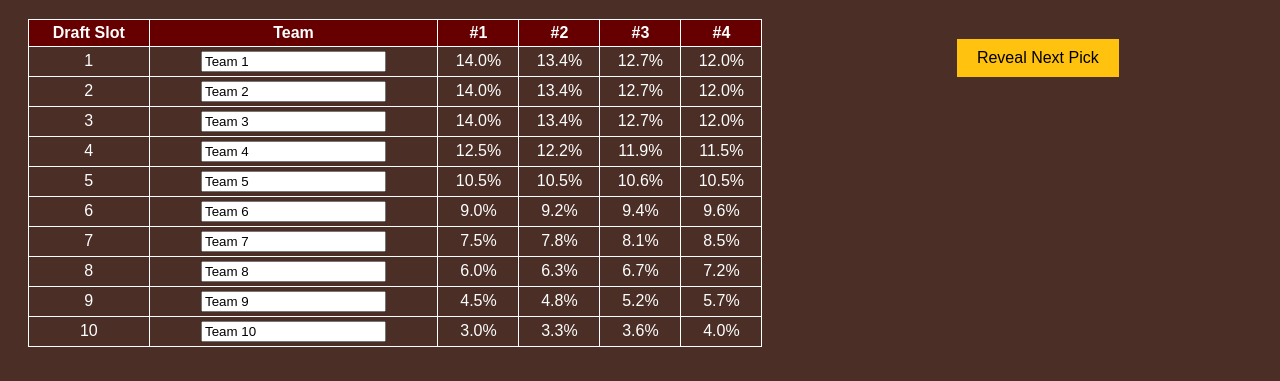
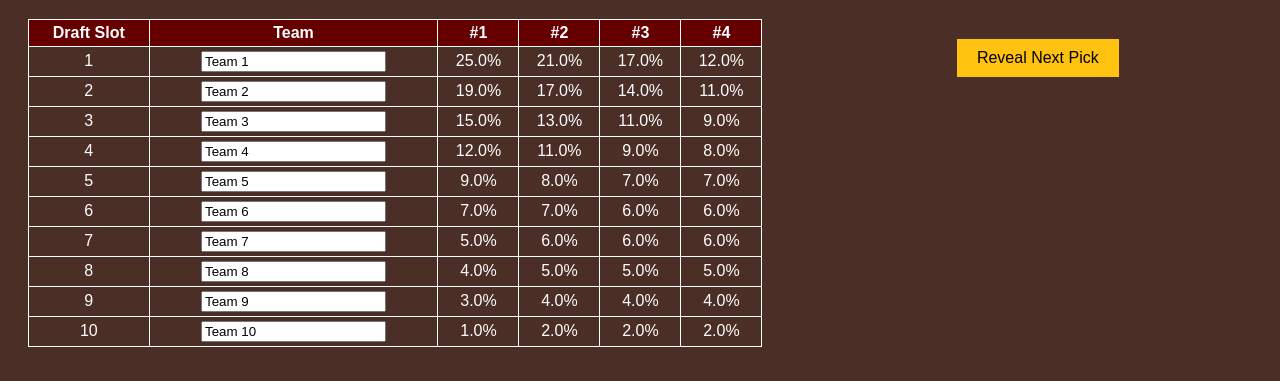
Before and after one commit to nkuchibhotla12/KCI_Draft_Lottery, a plain HTML site: page index.html in a window 1280 px wide. Shown: the part 89-470 px from the top of the page. Drawn offline with Linux system fonts and the light colour scheme.

Commit message:
Add files via upload

```diff
--- a/index.html
+++ b/index.html
@@ -39,16 +39,16 @@
 
 <script>
 const teams = [
-  { name: "Team 1", odds: [14.0, 13.4, 12.7, 12.0] },
-  { name: "Team 2", odds: [14.0, 13.4, 12.7, 12.0] },
-  { name: "Team 3", odds: [14.0, 13.4, 12.7, 12.0] },
-  { name: "Team 4", odds: [12.5, 12.2, 11.9, 11.5] },
-  { name: "Team 5", odds: [10.5, 10.5, 10.6, 10.5] },
-  { name: "Team 6", odds: [9.0, 9.2, 9.4, 9.6] },
-  { name: "Team 7", odds: [7.5, 7.8, 8.1, 8.5] },
-  { name: "Team 8", odds: [6.0, 6.3, 6.7, 7.2] },
-  { name: "Team 9", odds: [4.5, 4.8, 5.2, 5.7] },
-  { name: "Team 10", odds: [3.0, 3.3, 3.6, 4.0] }
+  { name: "Team 1", odds: [25.0, 21.0, 17.0, 12.0] },
+  { name: "Team 2", odds: [19.0, 17.0, 14.0, 11.0] },
+  { name: "Team 3", odds: [15.0, 13.0, 11.0, 9.0] },
+  { name: "Team 4", odds: [12.0, 11.0, 9.0, 8.0] },
+  { name: "Team 5", odds: [9.0, 8.0, 7.0, 7.0] },
+  { name: "Team 6", odds: [7.0, 7.0, 6.0, 6.0] },
+  { name: "Team 7", odds: [5.0, 6.0, 6.0, 6.0] },
+  { name: "Team 8", odds: [4.0, 5.0, 5.0, 5.0] },
+  { name: "Team 9", odds: [3.0, 4.0, 4.0, 4.0] },
+  { name: "Team 10", odds: [1.0, 2.0, 2.0, 2.0] }
 ];
 
 let draftOrder = [];
```
